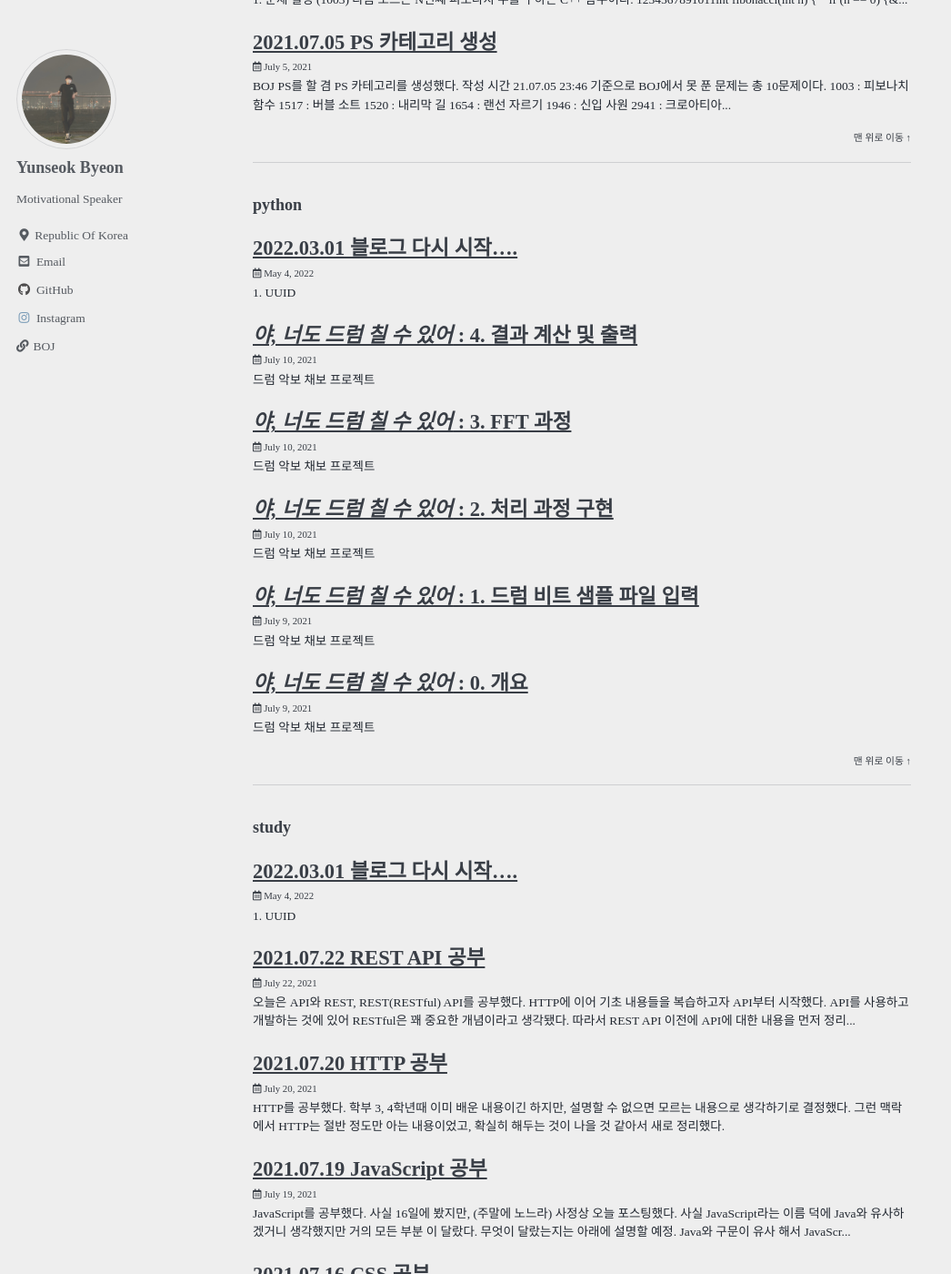
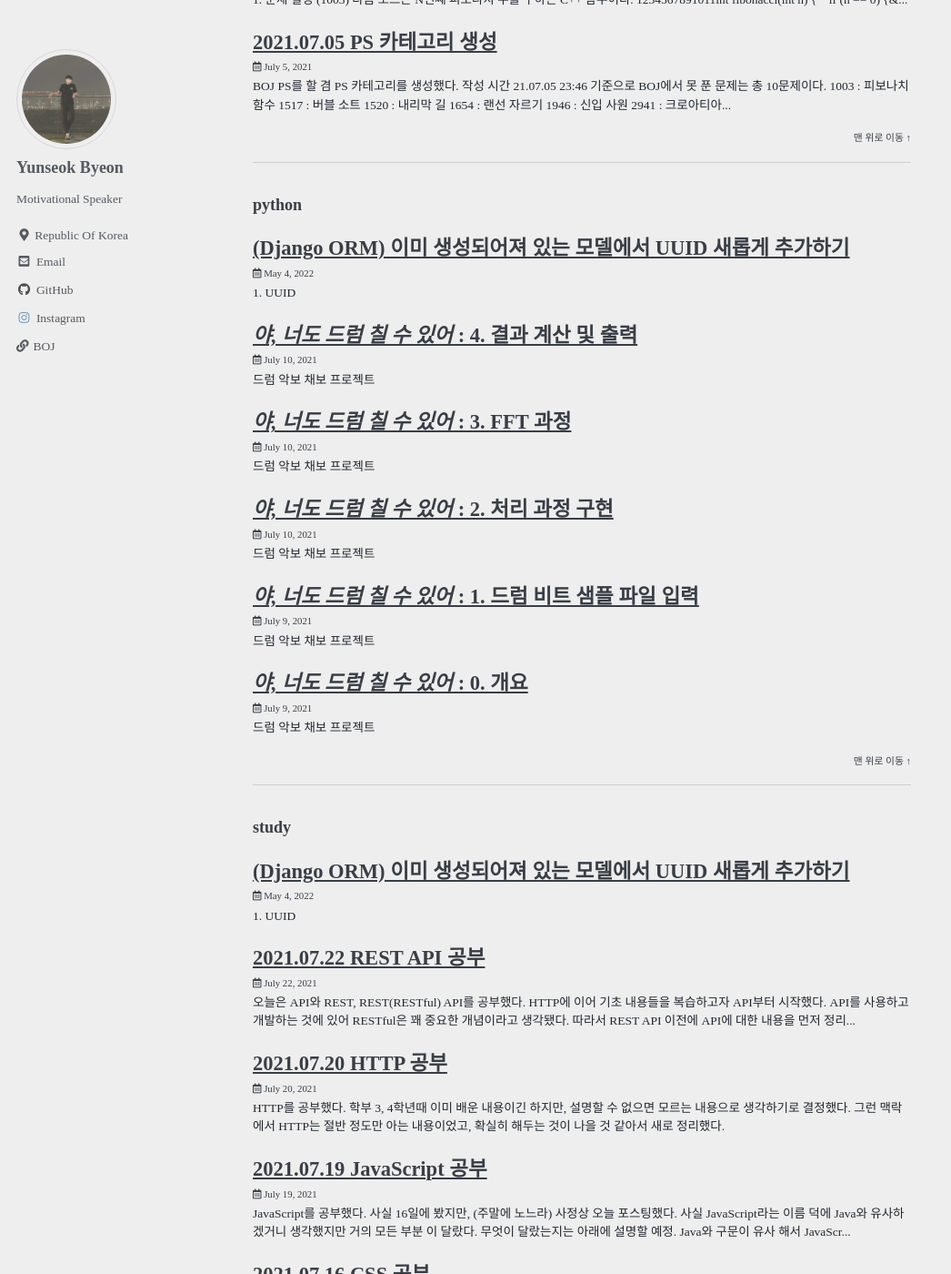
Before and after one commit to bye0nys/bye0nys.github.io, a Jekyll site: the page built from _pages/tag-archive.md, in a window 1280 px wide and 1400 px high, scrolled down 2922 px. Shown: the whole window at 91% size, without its empty margins (0-1046 px from the left). Built offline with Jekyll 4.4.1, drawn with Linux system fonts in a browser that asks for light colours; cached includes are drawn as plain includes; some web fonts are replaced; some of the changed text lies outside the part shown.

Commit message:
title 수정

```diff
--- a/_posts/2022-05-04-django-uuid-migration.md
+++ b/_posts/2022-05-04-django-uuid-migration.md
@@ -1,5 +1,5 @@
 ---
-title: "2022.03.01 블로그 다시 시작...."
+title: "(Django ORM) 이미 생성되어져 있는 모델에서 UUID 새롭게 추가하기"
 
 categories:
    - study
```
